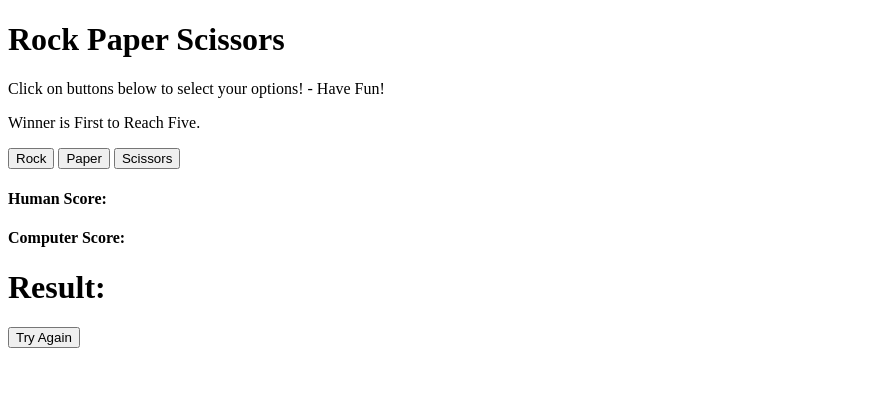
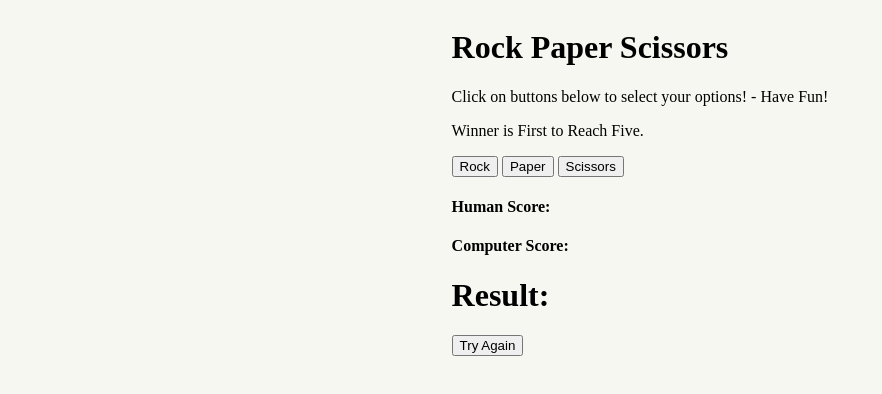
Before and after one commit to Sardauna005/RockPaperScissors, a plain HTML site: page index.html in a window 1280 px wide. Shown: the whole page, without its empty margins (0-882 px from the left). Drawn offline with Linux system fonts and the light colour scheme.

Commit message:
DID: STYLING

```diff
--- a/index.html
+++ b/index.html
@@ -3,10 +3,12 @@
   <head>
     <meta charset="UTF-8" />
     <meta name="viewport" content="width=device-width, initial-scale=1.0" />
-    <script src="rps-upgrade.js" defer></script>
+    <script src="rps.js" defer></script>
+    <link rel="stylesheet" href="style.css" />
     <title>Rock Paper Scissors</title>
   </head>
   <body>
+    <div class="container">
       <h1>Rock Paper Scissors</h1>
       <p>Click on buttons below to select your options! - Have Fun!</p>
       <p>Winner is First to Reach Five.</p>
@@ -20,5 +22,6 @@
       <h1 id="result">Result:</h1>
       <button id="TryAgain">Try Again</button>
       <!-- Basic Html Format Done and Achieved. -->
+    </div>
   </body>
 </html>
--- /dev/null
+++ b/style.css
@@ -0,0 +1,5 @@
+body {
+  background-color: rgba(235, 236, 224, 0.39);
+  display: flex;
+  justify-content: center;
+}
```
Also changed, not shown: rps.js (renamed from rps-upgrade.js). Lines whose indentation alone changed are shown as unchanged.
